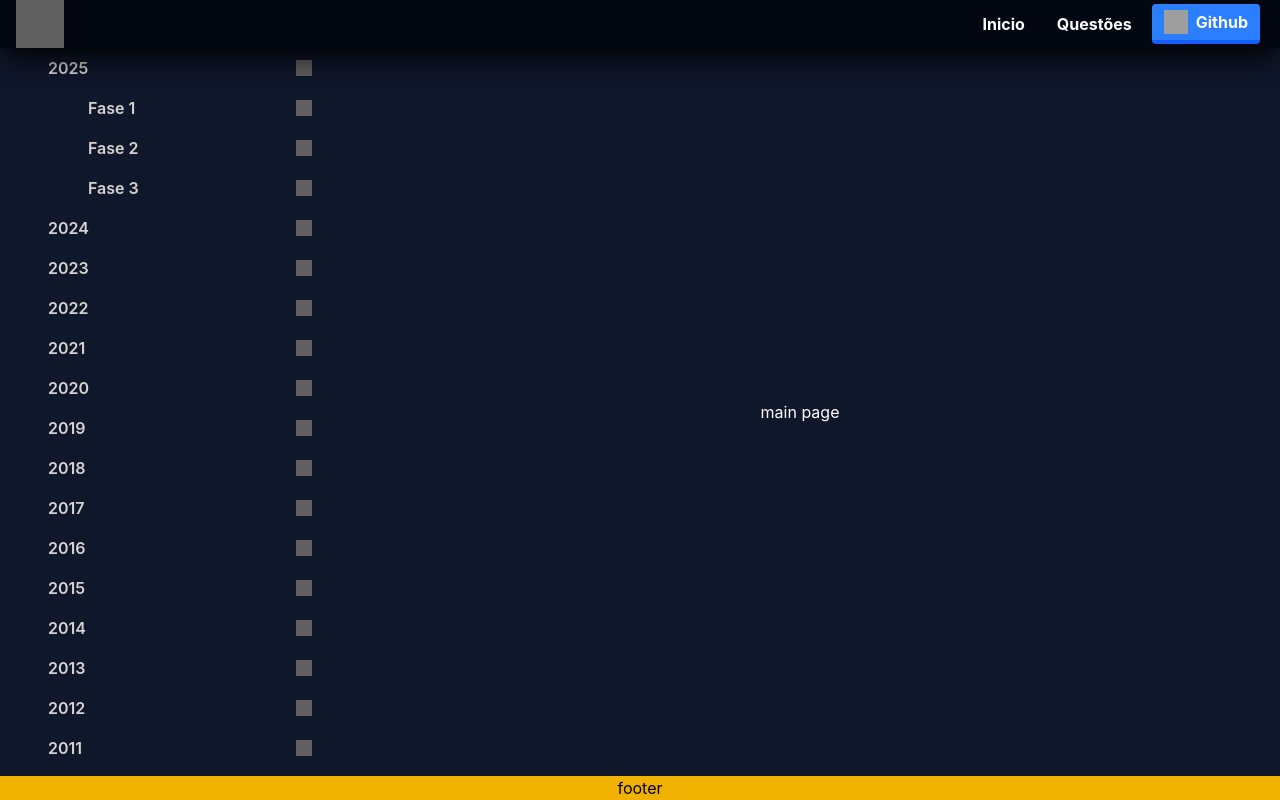
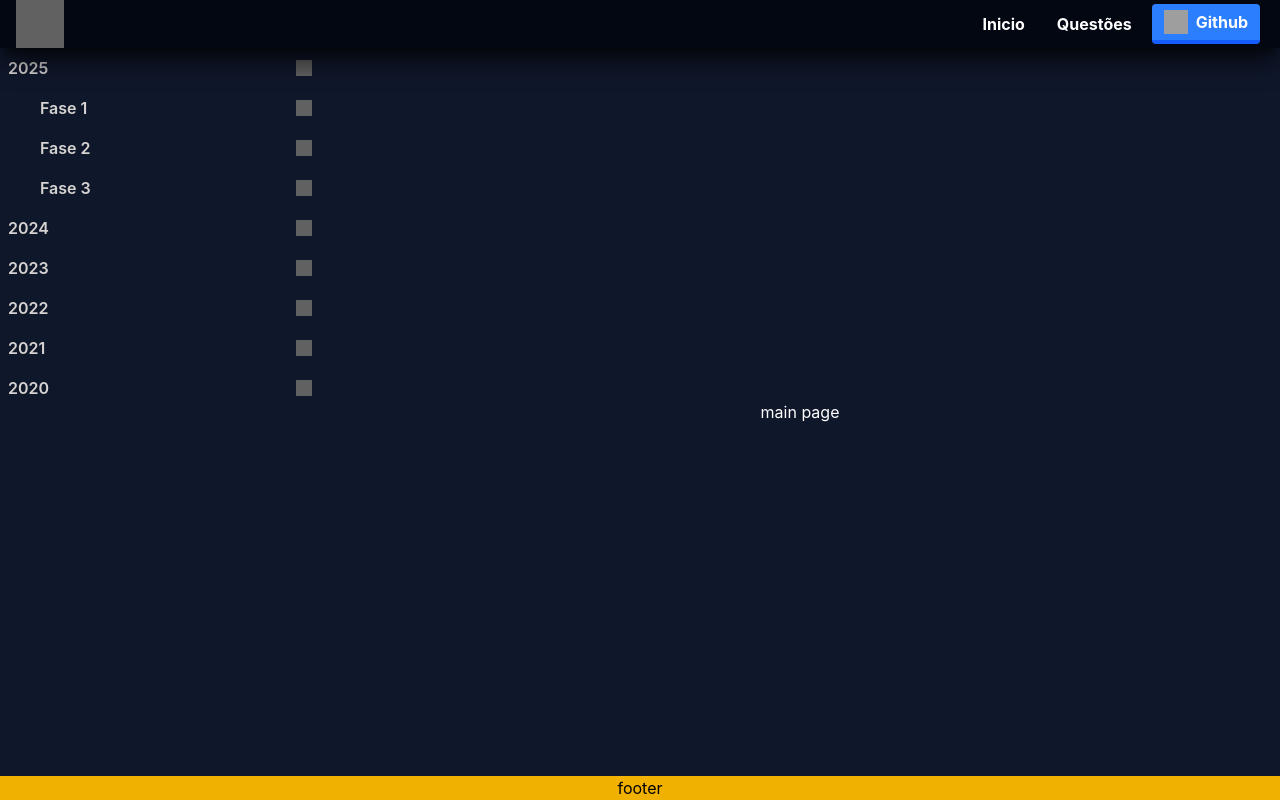
Before and after one commit to G-Aleixo/solucoes-obi-ifpar, a React (Vite) app in the folder site/: page /grid in a window 1280 px wide. Both pictures are taken after a click on the button "2025". Built offline with nearby package versions, Linux system fonts and the light colour scheme; grey boxes are pictures that could not be loaded.

Commit message:
feat: Remade sidebar for future work

```diff
--- a/site/src/components/Sidebar.jsx
+++ b/site/src/components/Sidebar.jsx
@@ -1,19 +1,88 @@
-import { useState } from "react";
-import SidebarBtn from "./SidebarBtn";
+import { useState } from "react"
+
+let api1 = {"anos" : [2025, 2024, 2023, 2022, 2021, 2020]};
+
+let api2 =  {"ano" : 2022, "fases" : [1, 2, 3]};
+
+let api3 =  {"ano" : 2022,
+  "fase" : [1,2,3],
+  "niveis": ["j", "1", "2", "s"]};
+
+let api4 = {
+  "ano": 2022,
+  "fase": 1,
+  "nivel": "1",
+  "questoes": ["nome", "otonome", "kaio", "AAAAAAAAAAAAAAAA"]
+};
 
 function Sidebar(){
-  const data1 = {"anos" : [2025, 2024, 2023, 2022, 2021, 2020,2019,2018,2017,2016,2015,2014,2013,2012,2011,2010,2009,2008,2007,2006,2005,2004,2003,2002,2001,2000,1999]};
-  //Nao se importe com a largura desse teste
+  const [questionSelect, setQuestionSelect] = useState(null)
 
   return(
     <aside className="w-full text-sidebar">
       <ul>
-        {data1.anos.map((res1 , index) => (
-          <SidebarBtn key={index} refType={2} res={res1}/>
+        {api1.anos.map((year , index) => (
+          <SidebarItem key={index} text={year} nextCall="Phase" questionSelect={questionSelect} setQuestionSelect={setQuestionSelect}/>
         ))}
       </ul>
     </aside>
   )
+} export default Sidebar
+
+//SidebarBtns Abaixo
+
+function SidebarItem({text, nextCall, questionSelect, setQuestionSelect}){
+  const [open, setOpen] = useState(false)
+
+  let actualArray = []
+  let prefix = "";
+  let isSelected = questionSelect === `${text}`; //trocar para ID depois
+
+  switch (nextCall){
+    case "Phase":
+      actualArray = api2.fases
+      nextCall = "Levels"
+      prefix = ""
+      break
+    case "Levels":
+      actualArray = api3.niveis
+      nextCall = "Questions"
+      prefix = "Fase "
+      break
+    case "Questions":
+      actualArray = api4.questoes
+      nextCall = "none";
+      prefix = "Nivel "
+      break
+    default:
+      nextCall = null;
+      break
+    }
+
+    return(
+      <li>
+        <button className={`item-sidebar ${isSelected ? "selected-sidebar" : ""}`}
+        onClick={() => { if (!nextCall) {setQuestionSelect(`${text}`)} else {setOpen(!open)} }}>
+            <p>{prefix + text}</p>
+            {nextCall && (
+            <img
+              src="https://uxwing.com/wp-content/themes/uxwing/download/arrow-direction/arrow-down-icon.png"
+              alt=""
+              className={open
+                ? "size-4 invert transition"
+                : "size-4 invert transition rotate-180"}
+            />
+          )}
+        </button>
+        {open && (
+          <ul className="ml-8 max-w-full overflow-x-hidden">
+            <li>
+              {actualArray.map((item, index) => (
+                <SidebarItem key={index} text={item} nextCall={nextCall} questionSelect={questionSelect} setQuestionSelect={setQuestionSelect}/>
+              ))}
+            </li>
+          </ul>
+        )}
+    </li>
+  )
 }
-
-export default Sidebar;
--- a/site/src/components/SidebarBtn.jsx
+++ /dev/null
@@ -1,74 +0,0 @@
-import { useState } from "react";
-
-export default function SidebarBtn({ refType, res}){
-
-  const [mostrar, setMostrar] = useState(false);
-
-
-  //isso simula API
-  function RelateRef(refType){
-    if (refType == 1){
-      return {"anos" : [2025, 2024, 2023, 2022, 2021, 2020]};
-    }
-    else if(refType == 2){
-      return {
-      "ano" : 2022,
-      "fases" : [1, 2, 3]};
-    }
-    else if(refType == 3){
-      return {
-      "ano" : 2022,
-      "fase" : [1,2,3],
-      "níveis": ["j", "1", "2", "s"]};
-    }
-    else if(refType == 4){
-      return {
-      "ano": 2022,
-      "fase": 1,
-      "nivel": "1",
-      "questoes": ["nome", "otonome", "kaio", "AAAAAAAAAAAAAAAA"]};
-    }
-    else{
-      return "error"
-    }
-  }
-
-  const data = RelateRef(refType)
-
-  return(
-    <li>
-      <button className="flex items-center justify-between w-full p-2 rounded hover:bg-gray-700"
-      onClick={() => setMostrar(prev => !prev)}>
-        <p className="pl-10">{res}</p>
-        <img src="https://cdn-icons-png.flaticon.com/512/54/54785.png" alt=""
-        className={mostrar?`size-4 invert transition-transform`:`size-4 invert rotate-180 transition-transform`}/>
-      </button>
-
-      <ul className="ml-10">
-        {mostrar && data?.fases?.map((fase, index) => (
-          <SidebarBtn
-            key={index}
-            refType={3}
-            res={`Fase ${fase}`}
-            id={index}
-          />
-        ))}
-
-        {mostrar && data?.níveis?.map((nivel, index) => (
-          <SidebarBtn
-            key={index}
-            refType={4}
-            res={`Nivel ${nivel}`}
-            id={index}
-          />
-        ))}
-
-        {mostrar && data?.questoes?.map((questao, index) => (
-          <li key={index} className="ml-5 p-1 hover:bg-gray-700 rounded">
-            <p className="pl-5">{questao}</p>
-          </li>
-        ))}
-      </ul>
-    </li>
-  )
-}
--- a/site/src/index.css
+++ b/site/src/index.css
@@ -15,9 +15,22 @@
     @apply text-white hover:text-blue-500 font-bold px-3 py-1 m-1 cursor-pointer
   }
 
+
   .text-sidebar {
     @apply text-stone-300
     font-semibold
+  }
+
+  .item-sidebar{
+    @apply flex items-center
+    justify-between
+    w-full
+    p-2 rounded-xl
+    hover:bg-gray-800
+  }
+  .selected-sidebar{
+    @apply text-blue-600
+    bg-gray-800
   }
 }
 
```
